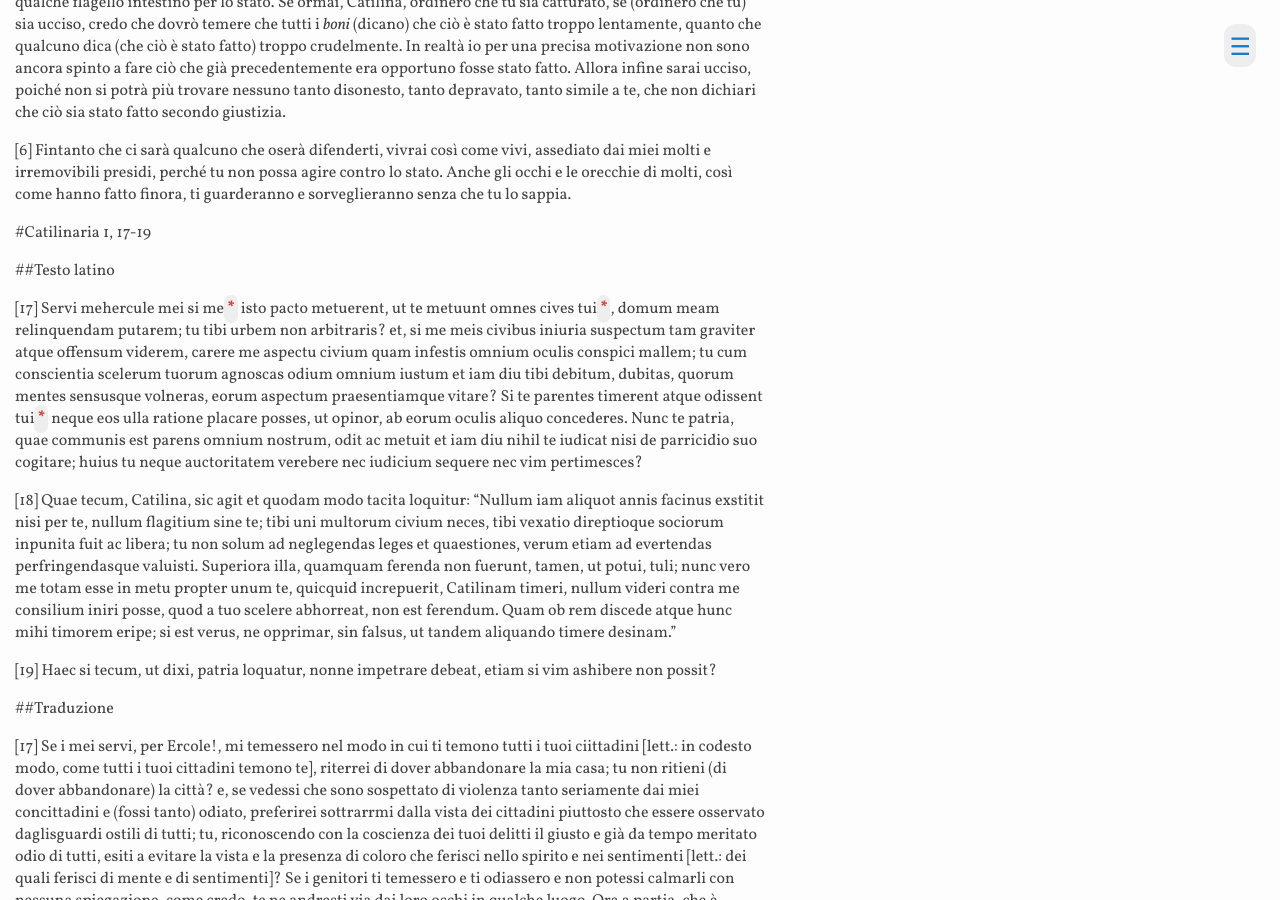
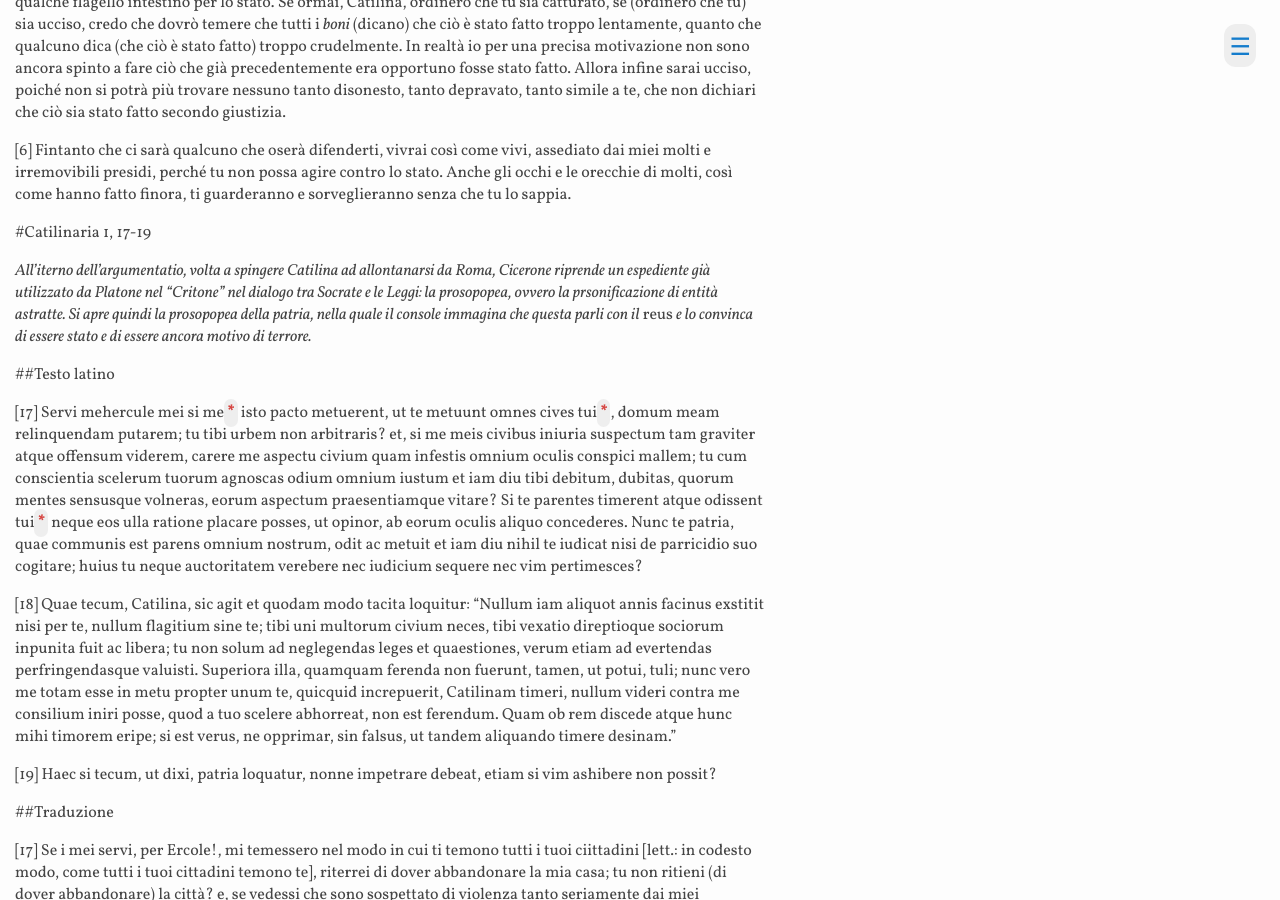
Before and after one commit to ProCicerone/ProCicerone.github.io, a Jekyll site: the page built from humanae/catilinaria.md, in a window 1280 px wide and 900 px high, scrolled down 2059 px. Built offline with Jekyll 4.4.1, drawn with Linux system fonts in a browser that asks for light colours.

Commit message:
Aggiunge intro catilinaria 2

```diff
--- a/humanae/versioni/catilinaria2.md
+++ b/humanae/versioni/catilinaria2.md
@@ -1,4 +1,6 @@
 #Catilinaria 1, 17-19
+
+*All'iterno dell'argumentatio, volta a spingere Catilina ad allontanarsi da Roma, Cicerone riprende un espediente già utilizzato da Platone nel "Critone" nel dialogo tra Socrate e le Leggi: la prosopopea, ovvero la prsonificazione di entità astratte. Si apre quindi la prosopopea della patria, nella quale il console immagina che questa parli con il* reus *e lo convinca di essere stato e di essere ancora motivo di terrore.*
 
 ##Testo latino
 
```
